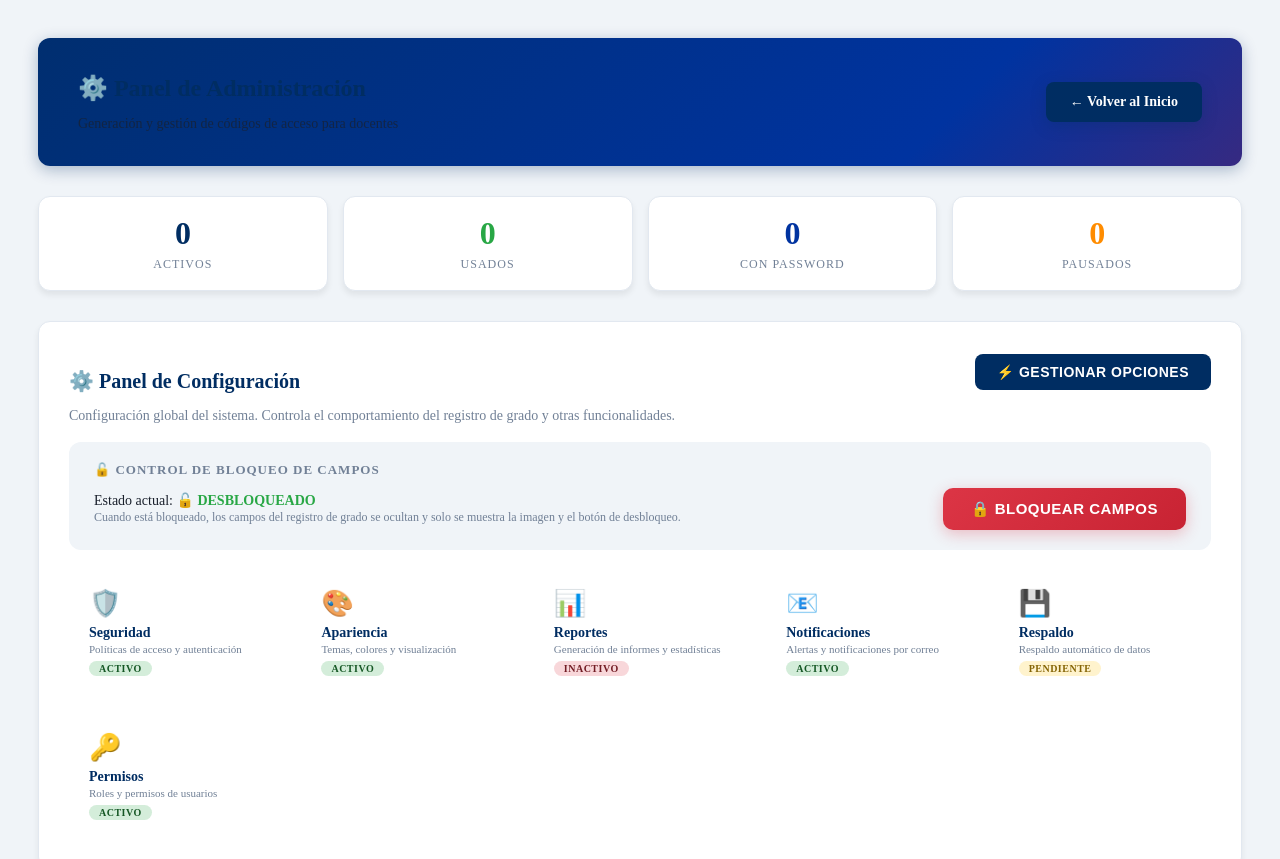
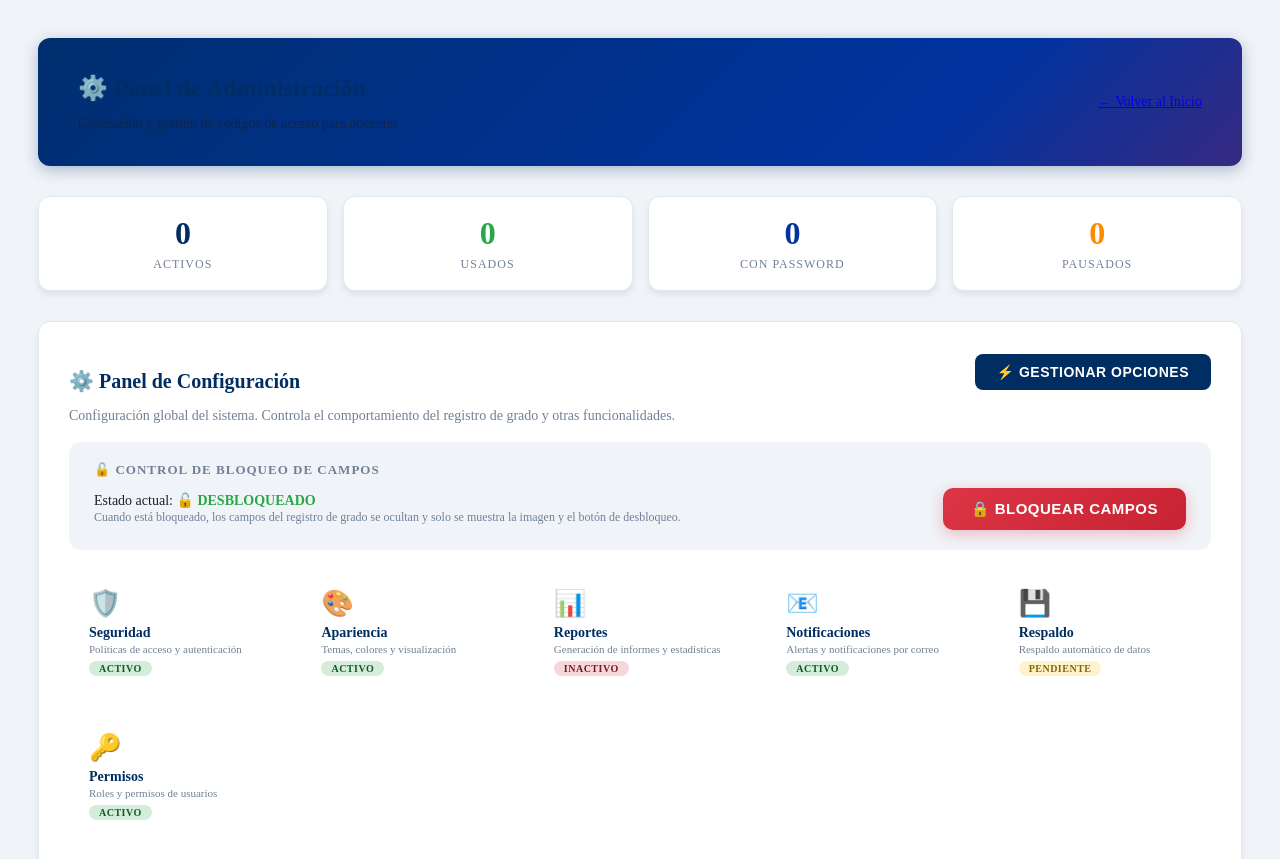
Before and after one commit to franciscoernestoramosleonardo-beep/Registro-de-grado-digital-RD, a plain HTML site: page admin.html in a window 1280 px wide. Shown: the top 859 px of the page. Drawn offline with Linux system fonts and the light colour scheme.

Commit message:
Update admin.html

```diff
--- a/admin.html
+++ b/admin.html
@@ -1235,7 +1235,7 @@
                 <h1>⚙️ Panel de Administración</h1>
                 <p>Generación y gestión de códigos de acceso para docentes</p>
             </div>
-            <a href="index.html" class="btn-volver-admin">← Volver al Inicio</a>
+            <a href="index.html" class="btn-volver-administrador">← Volver al Inicio</a>
         </div>
 
         <div class="stats-grid">
```
